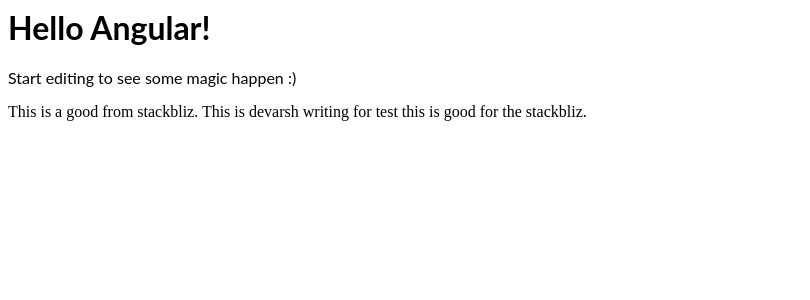
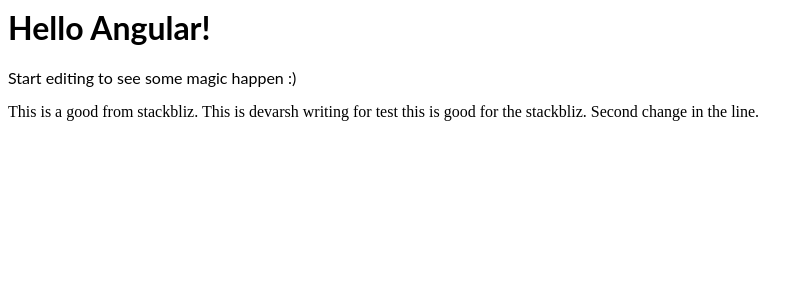
Before and after one commit to Devarsh14/sandboxng, an Angular app: page / in a window 1280 px wide. Shown: the top 300 px of the page, without its empty margins (0-810 px from the left). Built offline with nearby package versions, Linux system fonts and the light colour scheme.

Commit message:
Second chagne in the line

```diff
--- a/src/app/app.component.html
+++ b/src/app/app.component.html
@@ -4,3 +4,4 @@
 </p>
 This is a good from stackbliz.
 This is devarsh writing for test this is good for the stackbliz.
+Second change in the line.
```
